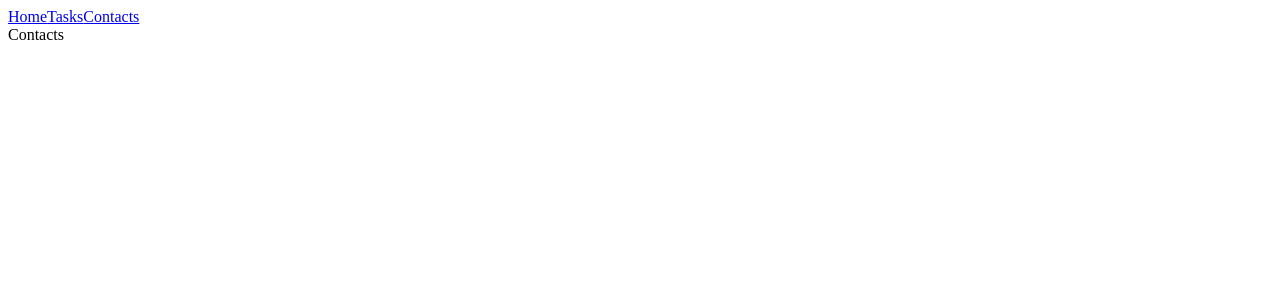
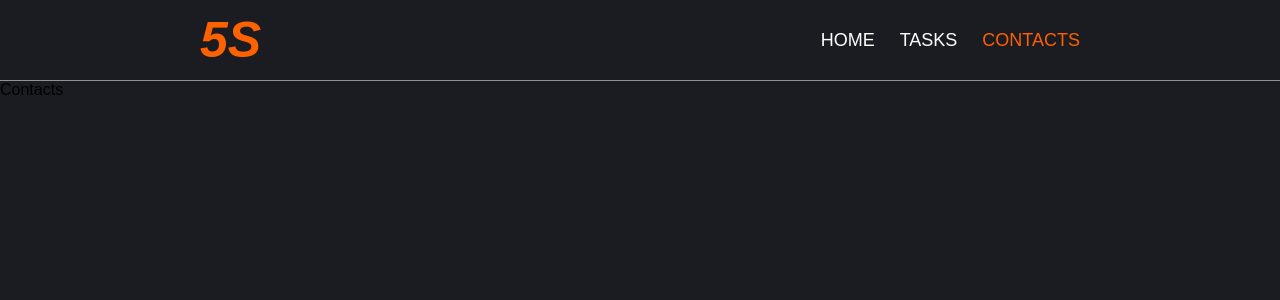
Before and after one commit to aliakseidomut/5s-processes, a React (Vite) app: page /contacts in a window 1280 px wide. Shown: the top 300 px of the page. Built offline with nearby package versions, Linux system fonts and the light colour scheme.

Commit message:
feature: add header

```diff
--- a/src/components/App.tsx
+++ b/src/components/App.tsx
@@ -1,4 +1,3 @@
-import "@styles/App.css";
 import AppRoutes from "@routes/routes";
 
 function App() {
--- a/src/components/Header.tsx
+++ b/src/components/Header.tsx
@@ -1,11 +1,39 @@
 import { NavLink } from "react-router";
+import styles from "@styles/Header.module.css";
 
 export default function Header() {
   return (
-    <div>
-      <NavLink to={"/"}>Home</NavLink>
-      <NavLink to={"/tasks"}>Tasks</NavLink>
-      <NavLink to={"/contacts"}>Contacts</NavLink>
-    </div>
+    <header className={styles.Header}>
+      <NavLink className={styles.logo} to={"/"}>
+        5S
+      </NavLink>
+
+      <nav className={styles.nav}>
+        <NavLink
+          className={({ isActive }) =>
+            isActive ? styles.link_active : styles.link
+          }
+          to={"/"}
+        >
+          HOME
+        </NavLink>
+        <NavLink
+          className={({ isActive }) =>
+            isActive ? styles.link_active : styles.link
+          }
+          to={"/tasks"}
+        >
+          TASKS
+        </NavLink>
+        <NavLink
+          className={({ isActive }) =>
+            isActive ? styles.link_active : styles.link
+          }
+          to={"/contacts"}
+        >
+          CONTACTS
+        </NavLink>
+      </nav>
+    </header>
   );
 }
--- /dev/null
+++ b/src/styles/Header.module.css
@@ -0,0 +1,38 @@
+.Header {
+  display: flex;
+  justify-content: space-between;
+  align-items: center;
+  height: 80px;
+  border-bottom: 1px solid #ffffff85;
+  padding: 0 200px;
+}
+
+.logo {
+  color: #fe6100;
+  font-size: 50px;
+  font-weight: 900;
+  font-style: italic;
+  text-decoration-line: none;
+}
+
+.nav {
+  display: flex;
+  gap: 25px;
+}
+
+.link {
+  color: #ffffff;
+  transition: all 0.1s;
+  font-size: 18px;
+  text-decoration-line: none;
+}
+
+.link:hover {
+  color: #fe6100;
+}
+
+.link_active {
+  color: #fe6100;
+  font-size: 18px;
+  text-decoration-line: none;
+}
--- a/src/styles/index.css
+++ b/src/styles/index.css
@@ -0,0 +1,5 @@
+body {
+  margin: 0;
+  background-color: #1a1c21;
+  font-family: sans-serif;
+}
```
Also changed, not shown: src/styles/App.css (deleted).
